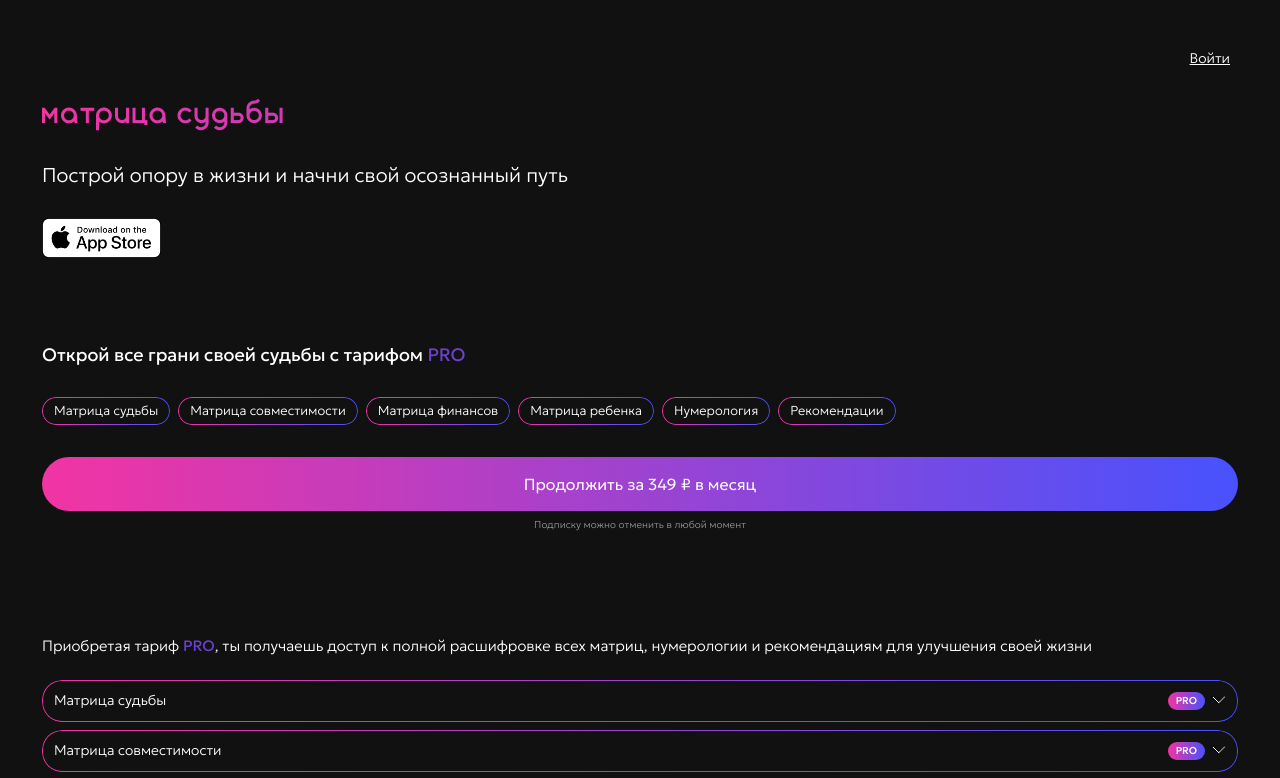
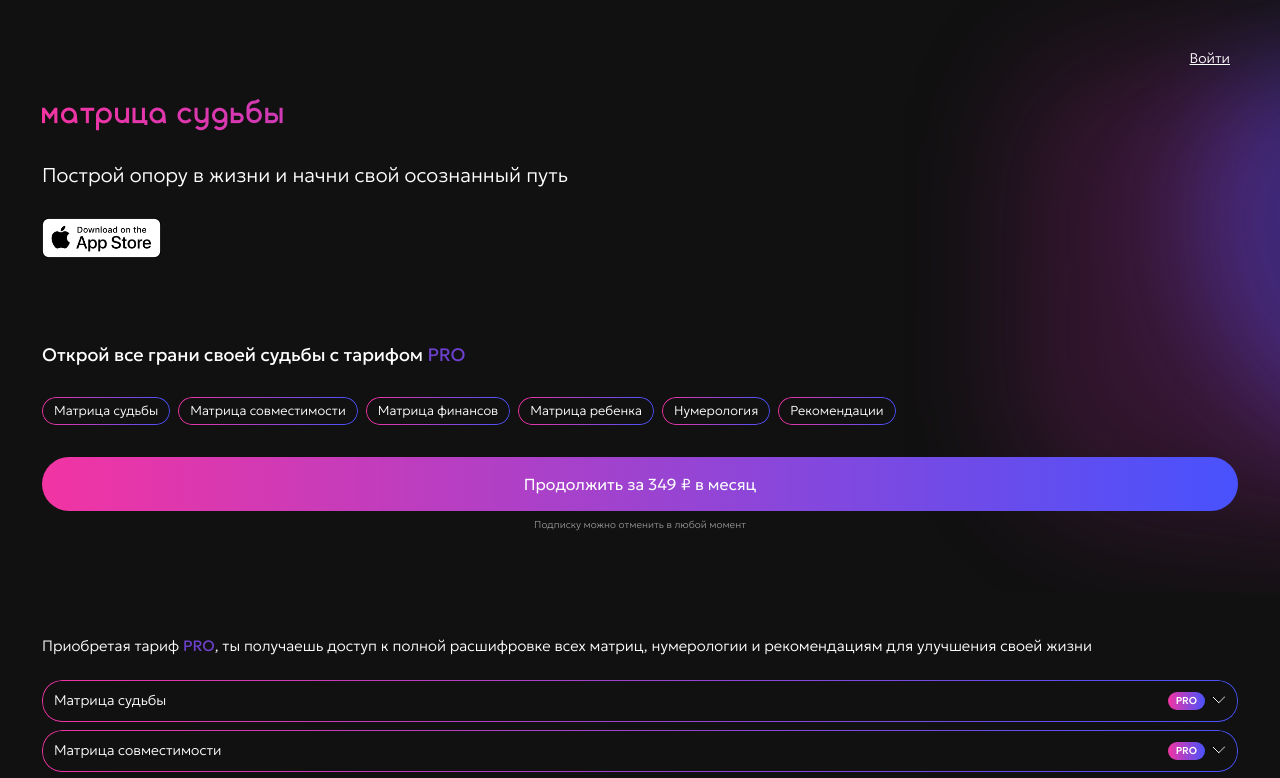
Before and after one commit to ekivoka/matrix-of-destiny, a React (Vite) app: page / in a window 1280 px wide. Shown: the top 778 px of the page. Built offline with nearby package versions, Linux system fonts and the light colour scheme.

Commit message:
svg to png

```diff
--- a/src/home/Home.scss
+++ b/src/home/Home.scss
@@ -7,21 +7,21 @@
 
     .wrapper-top {
         padding: 42px;
-        // background-image: url(../assets/imgs/bg-light.svg);
-        // background-repeat: no-repeat;
-        // background-position: top right;
+        background-image: url(../assets/imgs/bg-light.svg);
+        background-repeat: no-repeat;
+        background-position: top right;
     }
 
     .wrapper-bottom {
         padding: 42px;
-        // background-image: url(../assets/imgs/bg-light-bottom.svg);
-        // background-repeat: no-repeat;
-        // background-position: -40% 0%;
-        // transition: background-position 800ms;
+        background-image: url(../assets/imgs/bg-light-bottom.png);
+        background-repeat: no-repeat;
+        background-position: -40% 0%;
+        transition: background-position 800ms;
 
-        // &:hover{
-        //     background-position: 0% 0%;
-        // }
+        &:hover{
+            background-position: 0% 0%;
+        }
     }
 
     .accent-text {
```
Also changed, not shown: src/assets/imgs/bg-light-bottom.png (added), src/assets/imgs/bg-light.png (added).
